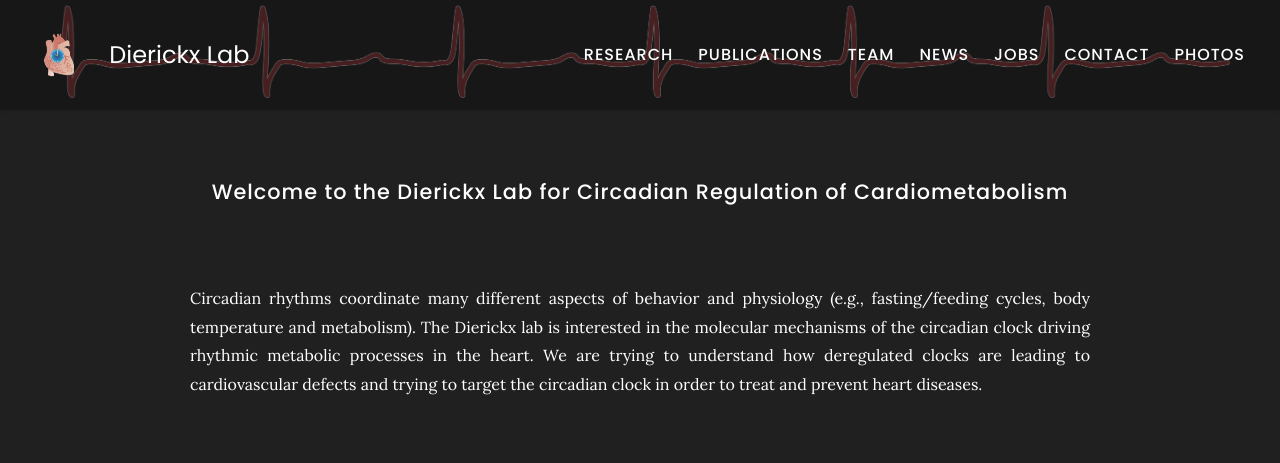
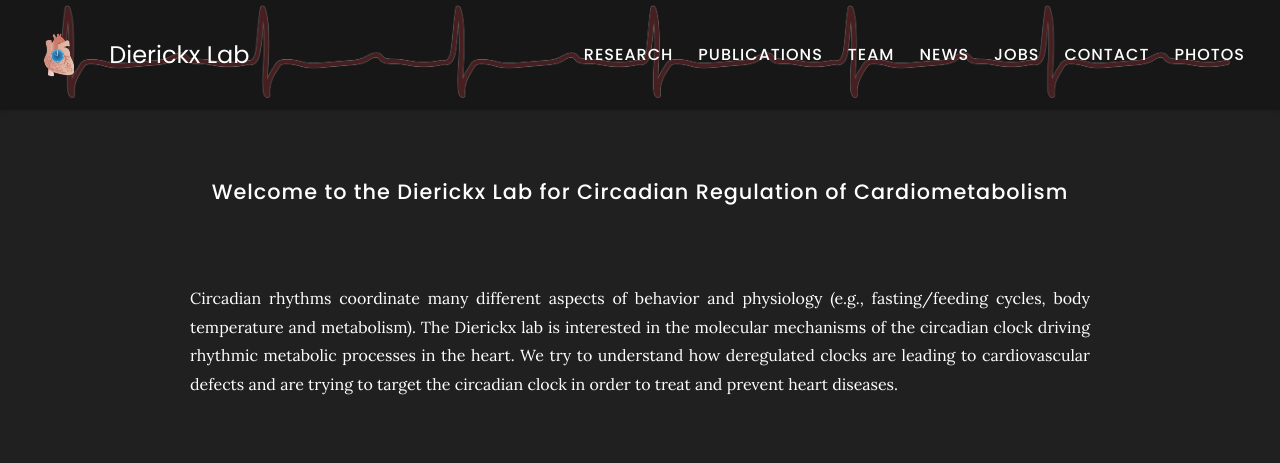
Before and after one commit to theDierickxLab/theDierickxLab, a Jekyll site: the page built from index.md, in a window 1280 px wide. Shown: the top 463 px of the page. Built offline with Jekyll 4.4.1, drawn with Linux system fonts in a browser that asks for light colours; grey boxes are pictures that could not be loaded.

Commit message:
Update index.md

```diff
--- a/index.md
+++ b/index.md
@@ -8,7 +8,7 @@ title: Home
 
 <br>
 
-<span style="color:white;">Circadian rhythms coordinate many different aspects of behavior and physiology (e.g., fasting/feeding cycles, body temperature and metabolism). The Dierickx lab is interested in the molecular mechanisms of the circadian clock driving rhythmic metabolic processes in the heart. We are trying to understand how deregulated clocks are leading to cardiovascular defects and trying to target the circadian clock in order to treat and prevent heart diseases.</span>
+<span style="color:white;">Circadian rhythms coordinate many different aspects of behavior and physiology (e.g., fasting/feeding cycles, body temperature and metabolism). The Dierickx lab is interested in the molecular mechanisms of the circadian clock driving rhythmic metabolic processes in the heart. We try to understand how deregulated clocks are leading to cardiovascular defects and are trying to target the circadian clock in order to treat and prevent heart diseases.</span>
 
 
 <head>
```
